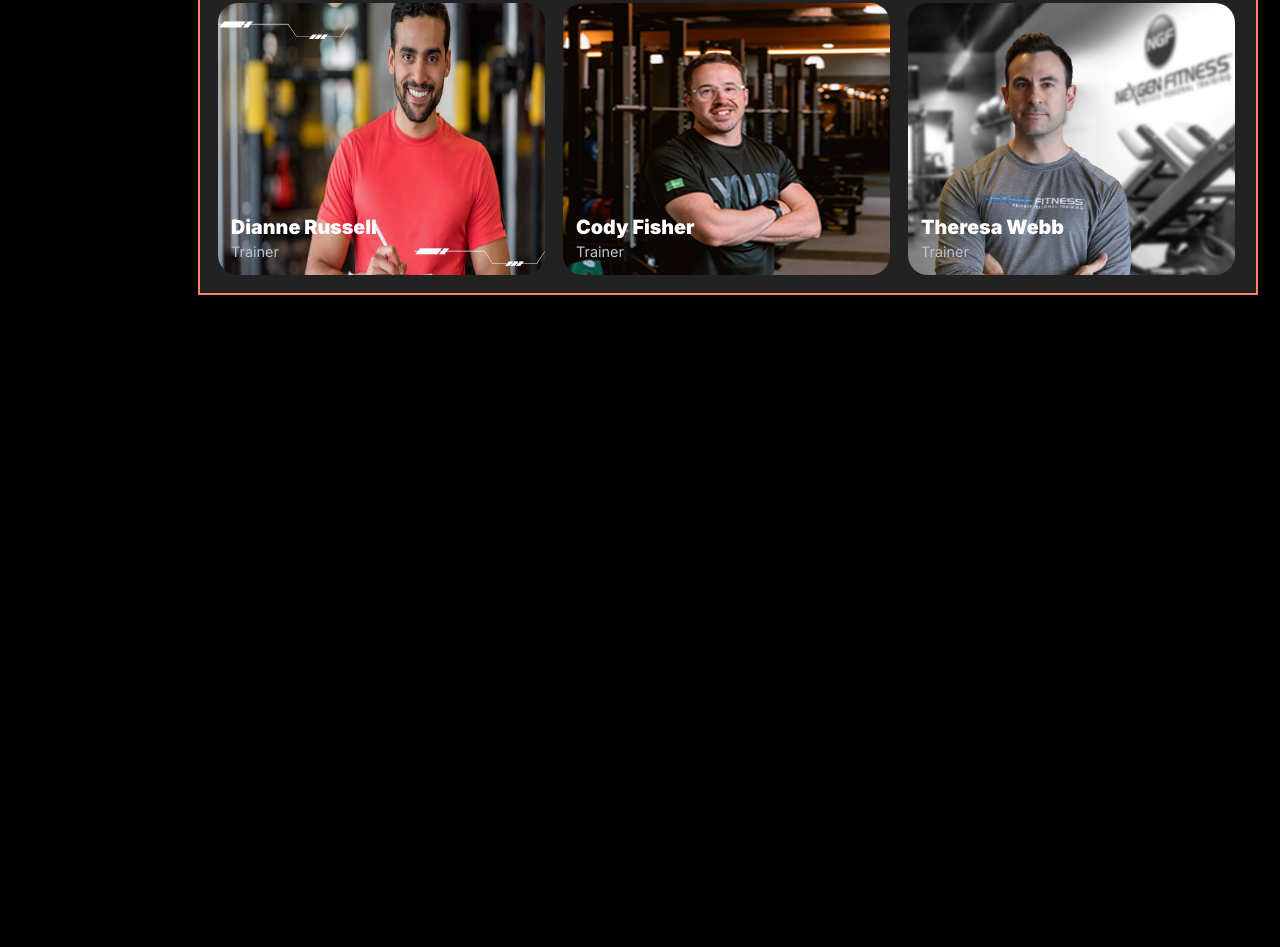
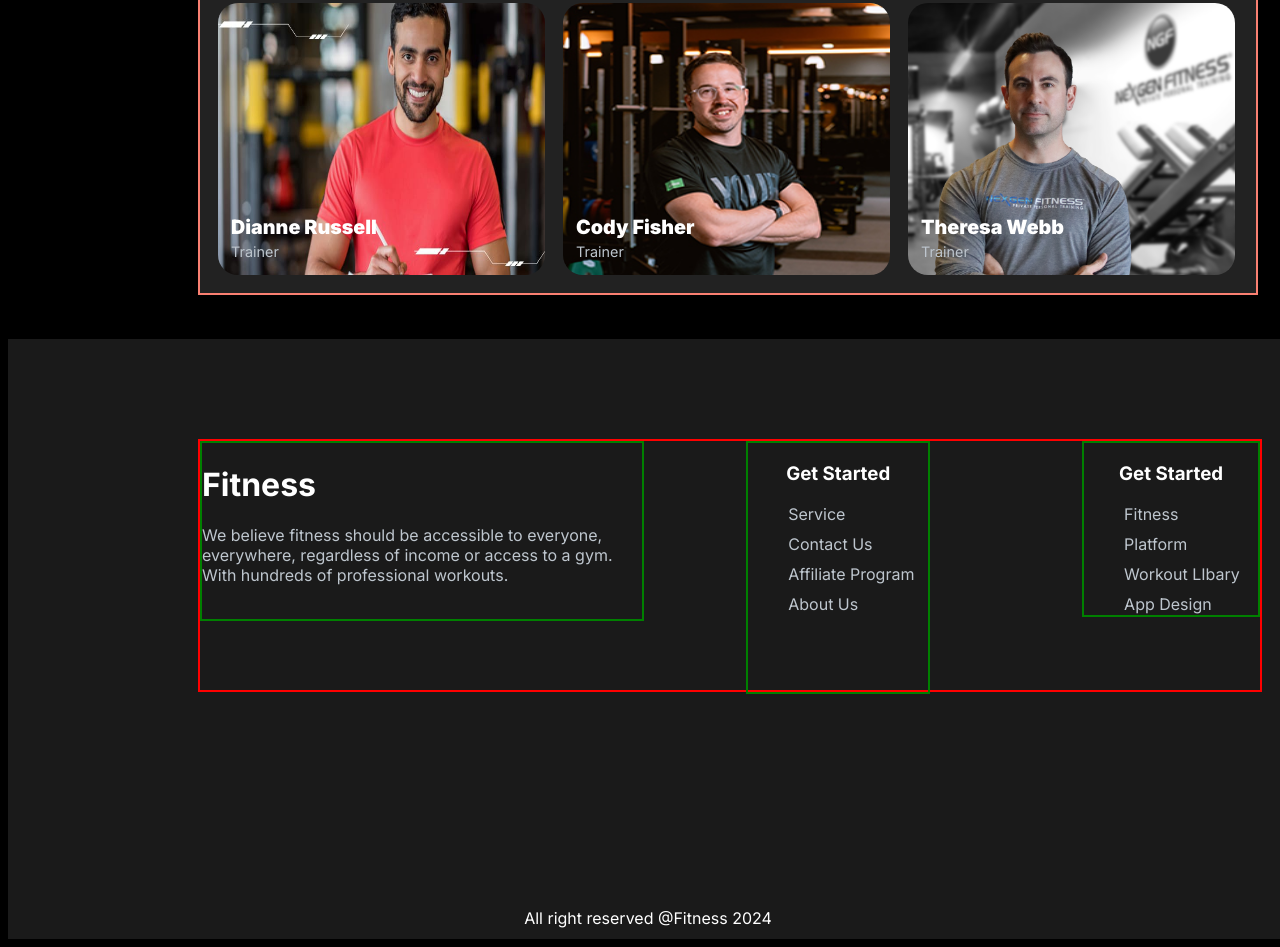
Before and after one commit to jibon0141/fitness-design, a plain HTML site: page index.html in a window 1280 px wide. Shown: the part 2369-3316 px from the top of the page. Before the commit the page ends 2708 px from the top, so only its background shows below. Drawn offline with Linux system fonts and the light colour scheme; a web font is replaced by a local one.

Commit message:
footer part uploading

```diff
--- a/index.html
+++ b/index.html
@@ -155,7 +155,38 @@
     <!-- Main section End -->
 
     <!-- Footer section start -->
-    <footer>
+    <footer class="footer-container">
+        <div class="first-half">
+            <div class="section-1">
+                <h1>Fitness</h1>
+                <p>We believe fitness should be accessible to everyone, everywhere, regardless of income or access to a gym. With hundreds of professional workouts.</p>
+            </div>
+            <div class="section-2">
+                <h3>Get Started</h3>
+                <ul>
+                    <li><a>Service</a></li>
+                    <li><a>Contact Us</a></li>
+                    <li><a>Affiliate Program</a></li>
+                    <li><a>About Us</a></li>
+                </ul>
+            </div>
+            <div class="section-3">
+                <h3>Get Started</h3>
+                <ul>
+                    <li><a>Fitness</a></li>
+                    <li><a>Platform</a></li>
+                    <li><a>Workout LIbary</a></li>
+                    <li><a>App Design</a></li>
+                </ul>
+            </div>
+        </div>
+
+        <div class="second-half">
+            <p>All right reserved @Fitness 2024</p>
+        </div>
+
+        </div>
+
 
     </footer>
      <!-- Footer section end -->
--- a/main.css
+++ b/main.css
@@ -529,6 +529,83 @@ body{
 
 
 
+/* Footer section start */
+
+.footer-container{
+    width: 100%;
+    height: 600px;
+    color:white;
+    display:flex;
+    flex-direction: column;
+    background: rgba(255, 255, 255, 0.1);
+
+}
+
+.footer-container .first-half{
+    color:white;
+    width: 1060px;
+    height: 249px;
+    margin:100px 190px;
+    border: 2px solid red;
+    display: flex;
+    flex-direction: row;
+
+
+}
+
+
+
+.footer-container .first-half .section-1{
+    width: 443px;
+    height: 176px;
+    border: 2px solid green;
+    margin-right: 102px;
+}
+
+.footer-container .first-half .section-1>p{
+    color:#bec6ce;
+
+}
+
+.footer-container .first-half .section-2{
+    width: 181px;
+    height: 249px;
+    border: 2px solid green;
+    margin-right: 152px;
+}
+
+.footer-container .first-half .section-2>h3,
+.footer-container .first-half .section-3>h3{
+    text-align: center;
+
+}
+
+.footer-container .first-half .section-2>ul>li,
+.footer-container .first-half .section-3>ul>li{
+ list-style-type: none;
+ color:#bec6ce;
+ padding-bottom: 10px;
+}
+
+.footer-container .first-half .section-2>ul>li>a,
+.footer-container .first-half .section-3>ul>li>a{
+
+}
+
+.footer-container .first-half .section-3{
+    width: 175px;
+    height: 172px;
+    border: 2px solid green;
+
+}
+
+.footer-container .second-half{
+    margin:100px 190px;
+    text-align: center;
+
+}
+
+
 
 
 
```
